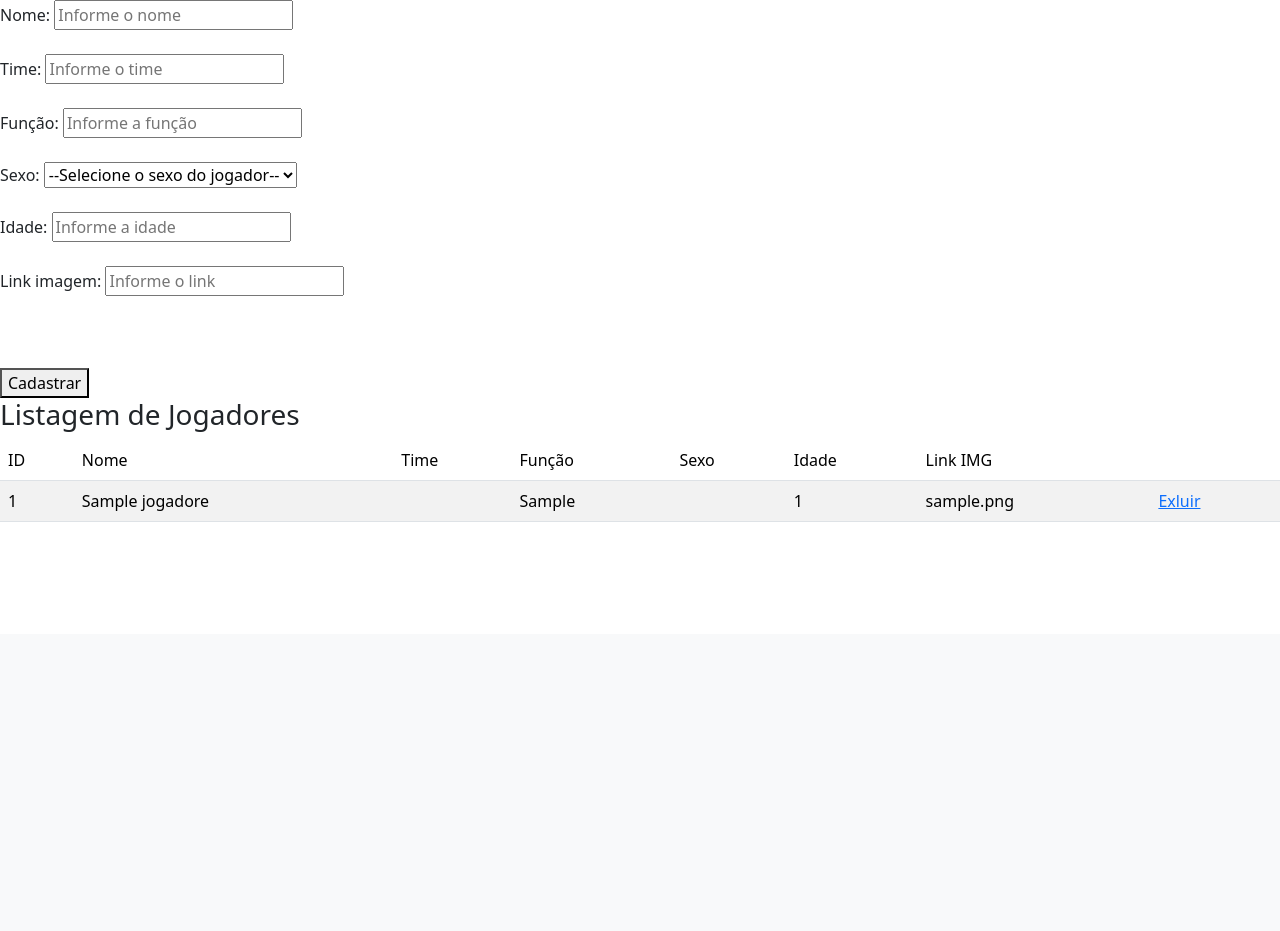
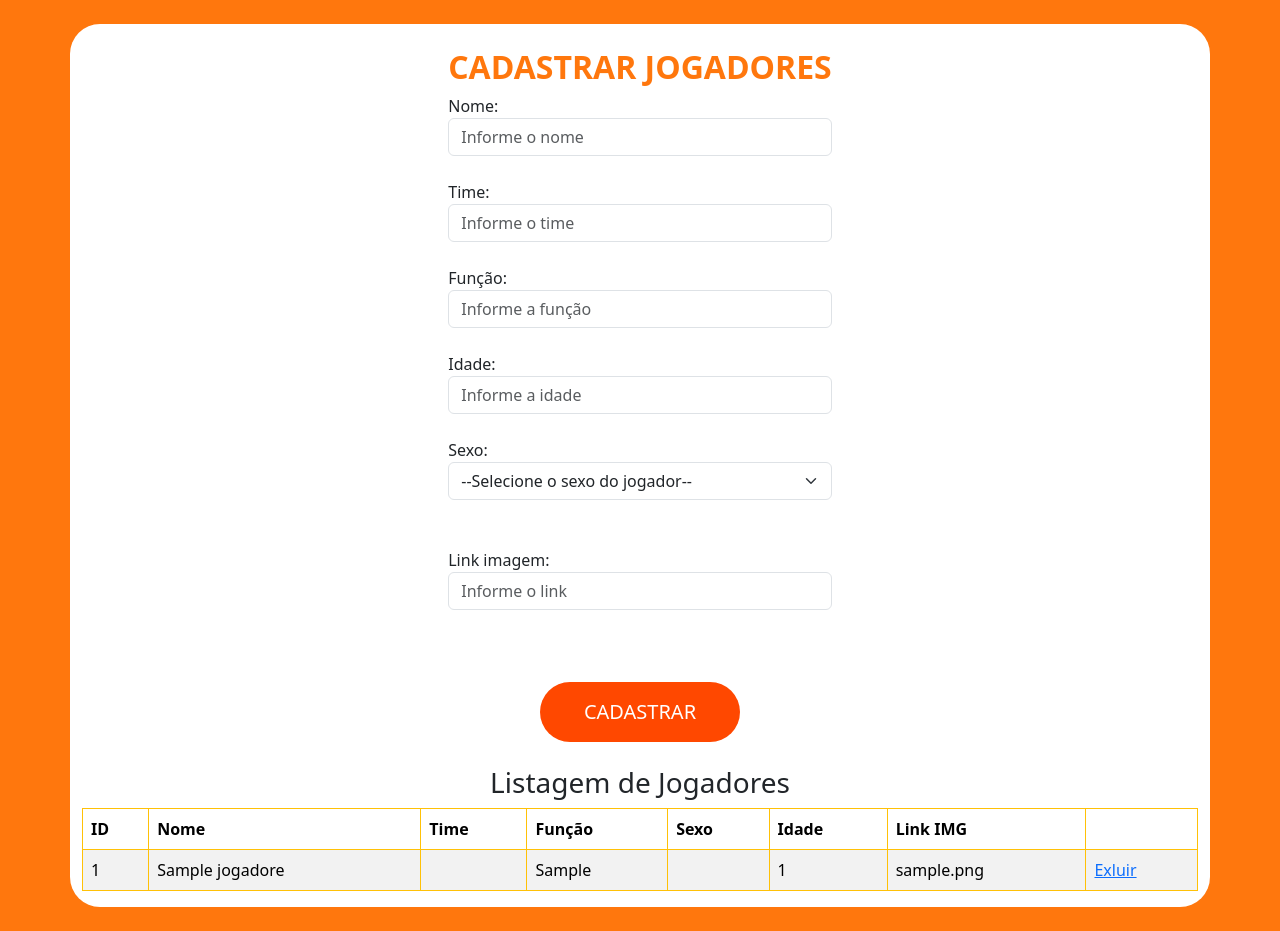
Before and after one commit to only-jawad/Nossa-loja, a PHP site: page /cadastrar.php in a window 1280 px wide. Shown: the part 166-1097 px from the top of the page. Before the commit the page ends 688 px from the top, so only its background shows below. Run offline with PHP 8.4, Linux system fonts and the light colour scheme; tables that the repository leaves empty or names only in its code hold one stand-in row (values such as "Sample post"); data that the repository does not hold is empty; some libraries are stand-ins or nearby versions.

Commit message:
Atuzalização apresentação

```diff
--- a/cadastrar.php
+++ b/cadastrar.php
@@ -21,22 +21,46 @@
         // validação
 
         if (!$nome) {
-            $msgErro = "Informe o nome!";
+            $msgErro = '<div class="alert alert-danger d-flex align-items-center" role="alert">
+              <div>
+                  Informe o nome!
+              </div>
+            </div>';
         }
         if (!$nomeTime) {
-            $msgErro = $msgErro."<br> Informe o time!";
+            $msgErro .= '<div class="alert alert-danger d-flex align-items-center" role="alert">
+              <div>
+                  Informe o time!
+              </div>
+            </div>';
         }
         if (!$funcao) {
-            $msgErro = $msgErro."<br> Informe a funcao!";
+            $msgErro .= '<div class="alert alert-danger d-flex align-items-center" role="alert">
+              <div>
+                  Informe a função!
+              </div>
+            </div>';
         }
         if (!$sexo) {
-            $msgErro = $msgErro."<br> Informe o sexo!";
+            $msgErro .= '<div class="alert alert-danger d-flex align-items-center" role="alert">
+              <div>
+                  Informe o sexo!
+              </div>
+            </div>';
         }
         if (!$idade) {
-            $msgErro = $msgErro."<br> Informe a idade!";
+            $msgErro .= '<div class="alert alert-danger d-flex align-items-center" role="alert">
+              <div>
+              Informe a idade!
+              </div>
+            </div>';
         }
         if (!$link_img) {
-            $msgErro = $msgErro."<br> Informe o link!";
+            $msgErro .= '<div class="alert alert-danger d-flex align-items-center" role="alert">
+              <div>
+                  Informe o link!
+              </div>
+            </div>';
         }
         else {
             $stmt = $conn->prepare($sql);
@@ -93,25 +117,60 @@
           </div>
         </nav>
     </header>
-    <main>
+    <main style="background-color: #FF770D;">
+        <br>
+        <div class="container" style="background-color: white; border-radius: 30px;">
+            <div class="row">
+                <div class="col d-flex justify-content-center">
                     <form action="" method="post">
-            Nome: <input type="text" name="nome" placeholder="Informe o nome"> <br><br>
-            Time: <input type="text" name="nomeTime" placeholder="Informe o time"> <br><br>
-            Função: <input type="text" name="funcao" placeholder="Informe a função"> <br><br>
-            Sexo: <select name="sexo">
-                <option value="">--Selecione o sexo do jogador--</option>
+                        <br>
+                        <h2 class="fw-bold mb-2 text-uppercase" style="color :#FF770D;">Cadastrar Jogadores</h2>
+                        <div class="form-group">
+                            <label for="">Nome:</label>
+                            <input type="text" name="nome" placeholder="Informe o nome" class="form-control"> <br>
+                        </div>
+                        <div class="form-group">
+                            <label for="">Time: </label>
+                            <input type="text" name="nomeTime" placeholder="Informe o time" class="form-control"> <br>
+                        </div>
+                        <div class="form-group">
+                            <label for="">Função:</label>
+                            <input type="text" name="funcao" placeholder="Informe a função" class="form-control"> <br>
+                        </div>
+                        <div class="form-group">
+                            <label for="">Idade:</label>
+                            <input type="text" name="idade" placeholder="Informe a idade" class="form-control"> <br>
+                        </div>
+                        <div class="form-group">
+                            <label for="">Sexo: </label>
+                            <select name="sexo" class="form-control form-select">
+                               <option value="" selected>--Selecione o sexo do jogador--</option>
                                <option value="M">Masculino</option>
                                <option value="F">Feminino</option>
                            </select>
                            <br><br>
-            Idade: <input type="number" name="idade" placeholder="Informe a idade"><br><br>
-            Link imagem: <input type="text" name="link_img" placeholder="Informe o link"><br><br>
-            <div id="msg" style="color : red;"><?= $msgErro ?></div>
+                        </div>
+                        <div class="form-group">
+                            <label for="">Link imagem:</label>
+                            <input type="text" name="link_img" placeholder="Informe o link" class="form-control"> <br>
+                        </div>
+                        <div id="msg"><?= $msgErro ?></div>
                         <br><br>
-            <button type="submit">Cadastrar</button>
+                        <div class="text-center">
+                            <button type="submit" class="btn btn-primary btn-lg main-btn">Cadastrar</button>
                             <input type="hidden" value="1" name="submetido">
+                            <br><br>
+                        </div>
                     </form>
+                </div>
+            </div>
+            <div class="row">
+                <div class="col d-flex justify-content-center">
                     <h3>Listagem de Jogadores</h3>
+                </div>
+            </div>
+            <div class="row">
+                <div class="col">
                     <?php
                         if (isset($_GET["buscar"])) {
                             $sql = "SELECT * FROM jogadores WHERE nome like '%".$_GET["buscar"]."%'";
@@ -124,17 +183,17 @@
                         $stmt->execute();
                         $result = $stmt->fetchAll();
                     ?>
-        <table class="table table-striped">
+                    <table class="table table-striped table-bordered border-warning">
                         <thead>
                             <tr>
-                    <td scope="col">ID</td>
-                    <td scope="col">Nome</td>
-                    <td scope="col">Time</td>
-                    <td scope="col">Função</td>
-                    <td scope="col">Sexo</td>
-                    <td scope="col">Idade</td>
-                    <td scope="col">Link IMG</td>
-                    <td scope="col"></td>
+                                <th scope="col">ID</th>
+                                <th scope="col">Nome</th>
+                                <th scope="col">Time</th>
+                                <th scope="col">Função</th>
+                                <th scope="col">Sexo</th>
+                                <th scope="col">Idade</th>
+                                <th scope="col">Link IMG</th>
+                                <th scope="col"></th>
                             </tr>
                         </thead>
                         <?php foreach ($result as $reg): ?>
@@ -158,12 +217,16 @@
                                     </td>
                                     <td><?= $reg['idade'] ?></td>
                                     <td><?= $reg['link_img'] ?></td>
-                        <td><a href="jogadores_del.php?id=<?= $reg['id'] ?>" onclick=" return confirm('Confirma a exclusão?')">
+                                    <td><a href="jogadores_del.php?id=<?= $reg['id'] ?>" onclick=" return confirm('Confirma a exclusão?')" class="excluir">
                                     Exluir</a></td>
                                 </tr>
                             </tbody>
                         <?php endforeach; ?>
                     </table>
+                </div>
+            </div>
+        </div>
+        <br>
     </main>
     <footer></footer>
 </body>
```
Lines whose indentation alone changed are shown as unchanged.
